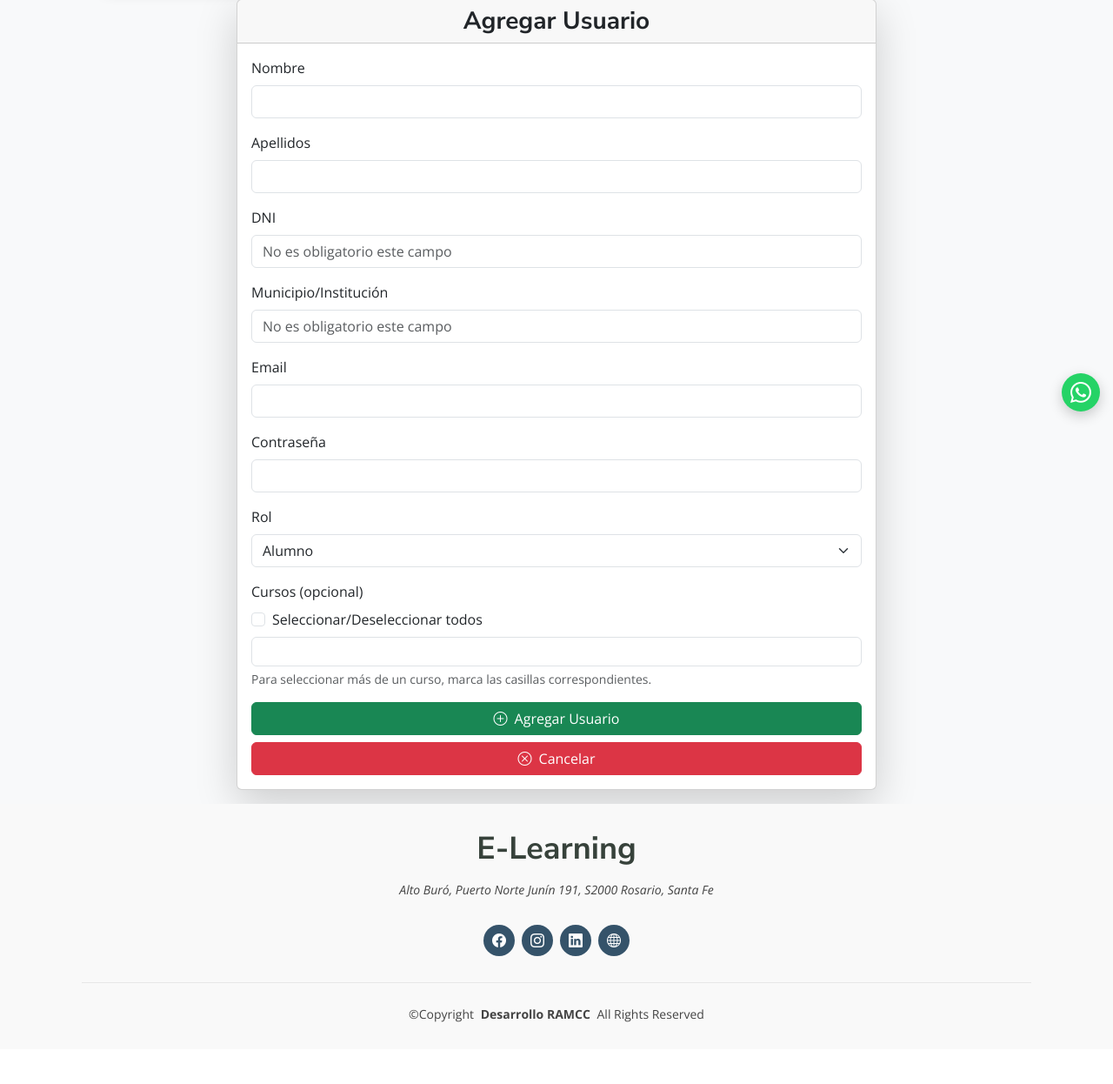
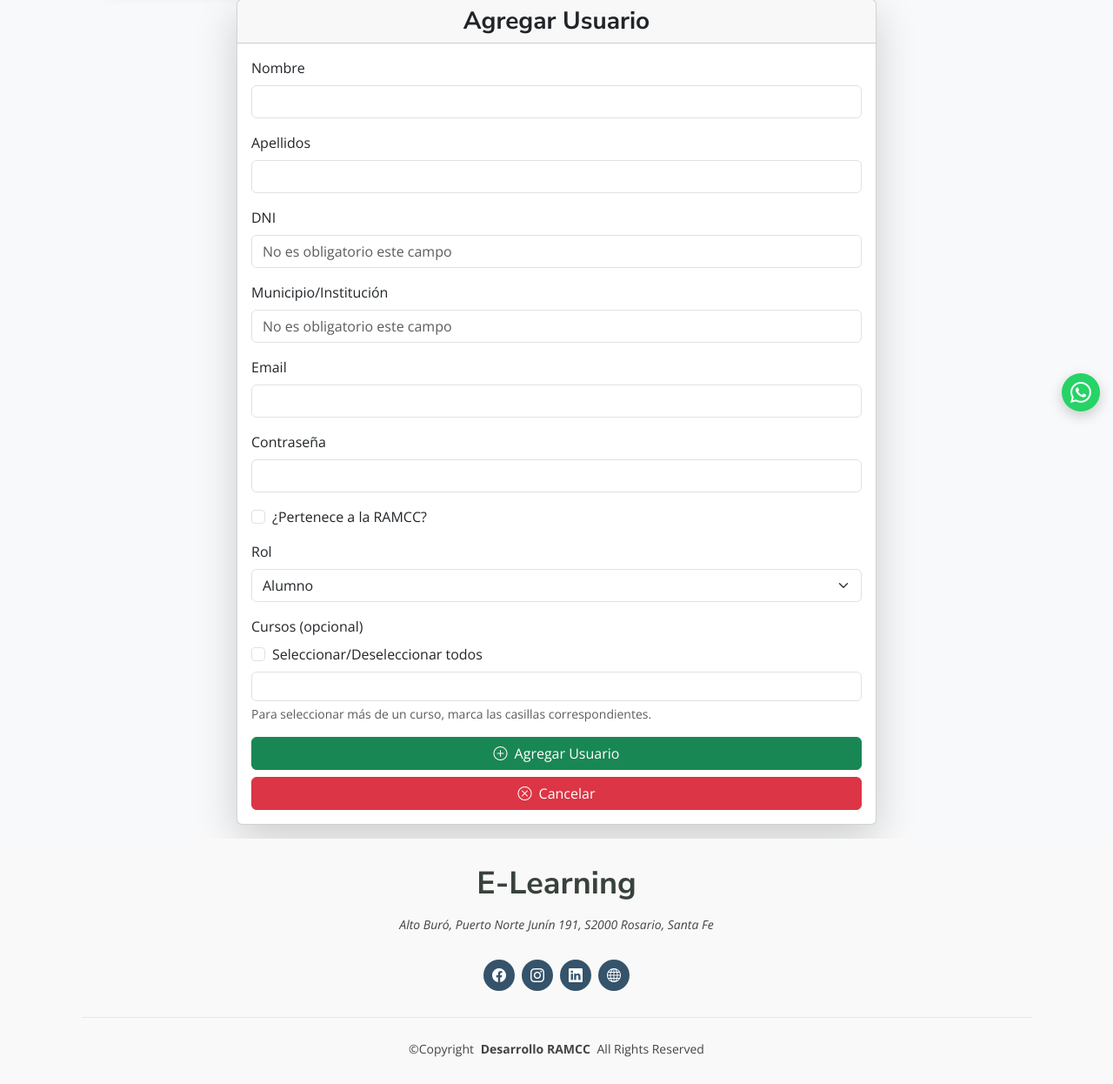
Before and after one commit to CristobalHenriquez/AulaVirtual2025, a PHP site: page /nuevo-alumno.php in a window 1280 px wide. Shown: the part 312-1558 px from the top of the page at 87% size. Before the commit the page ends 1487 px from the top, so only its background shows below. Run offline with PHP 8.4, Linux system fonts and the light colour scheme; the visitor is signed in with stand-in values (Sample User, id 1); data that the repository does not hold is empty; some libraries are stand-ins or nearby versions.

Commit message:
agrego campo ramcc a usuario

```diff
--- a/controladores/modificar_alumno.php
+++ b/controladores/modificar_alumno.php
@@ -7,6 +7,7 @@ if ($_SERVER['REQUEST_METHOD'] === 'POST') {
     $nombre = $_POST['nombre'];
     $apellidos = $_POST['apellidos'];
     $email = $_POST['email'];
+    $ramcc = isset($_POST['ramcc']) ? 1 : 0;
     $cursos = isset($_POST['cursos']) ? $_POST['cursos'] : [];
 
     try {
@@ -18,10 +19,11 @@ if ($_SERVER['REQUEST_METHOD'] === 'POST') {
             UPDATE usuarios
             SET nombre = ?,
                 apellidos = ?,
-                email = ?
+                email = ?,
+                ramcc = ?
             WHERE id = ?
         ");
-        $stmt->bind_param("sssi", $nombre, $apellidos, $email, $id);
+        $stmt->bind_param("sssii", $nombre, $apellidos, $email, $ramcc, $id);
         $stmt->execute();
 
         // Eliminar inscripciones existentes
--- a/templates/nuevo-alumno-main.php
+++ b/templates/nuevo-alumno-main.php
@@ -66,6 +66,15 @@ $cursos = $stmt->get_result()->fetch_all(MYSQLI_ASSOC);
                         </div>
 
                         <div class="mb-3">
+                            <div class="form-check">
+                                <input class="form-check-input" type="checkbox" id="ramcc" name="ramcc" value="1">
+                                <label class="form-check-label" for="ramcc">
+                                    ¿Pertenece a la RAMCC?
+                                </label>
+                            </div>
+                        </div>
+
+                        <div class="mb-3">
                             <label for="rol" class="form-label">Rol</label>
                             <select class="form-select" id="rol" name="rol" required>
                                 <option value="alumno" selected>Alumno</option>
```
Also changed, not shown: controladores/agregar_alumno.php (+4 -3 lines), templates/admin-alumnos-main.php (+14 -2 lines). Lines whose indentation alone changed are shown as unchanged.
